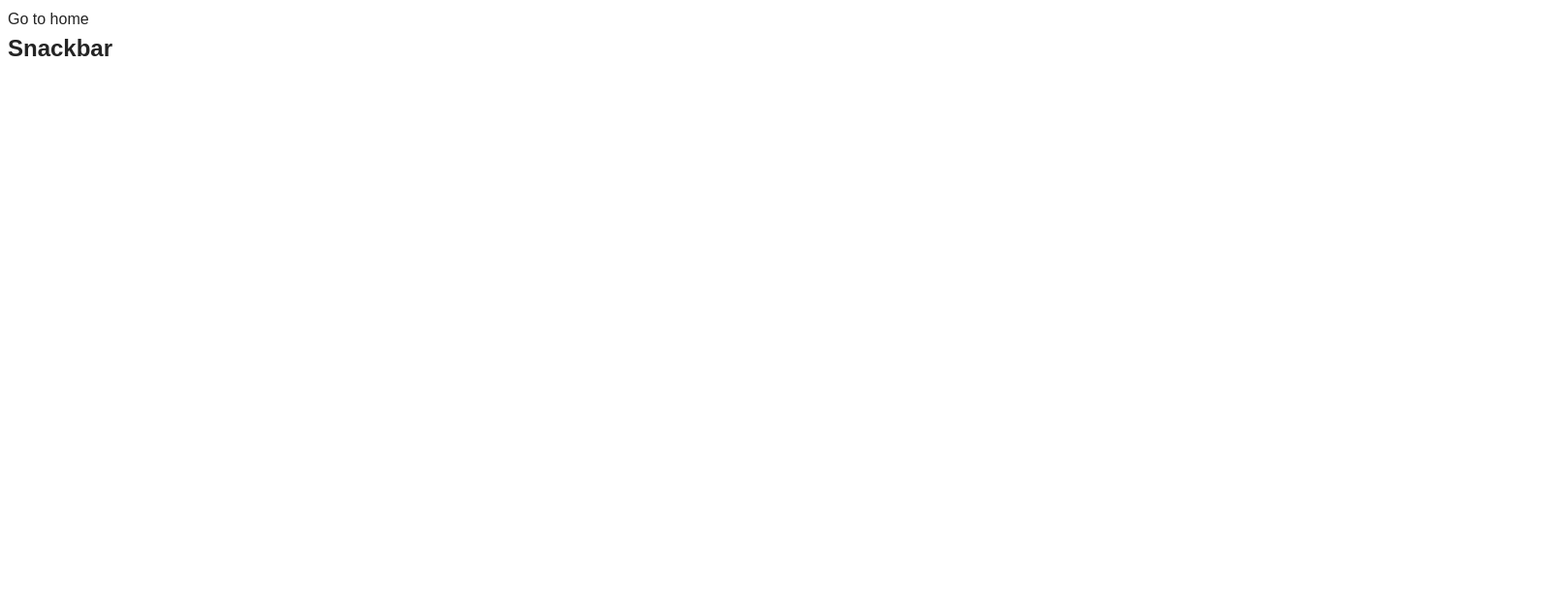
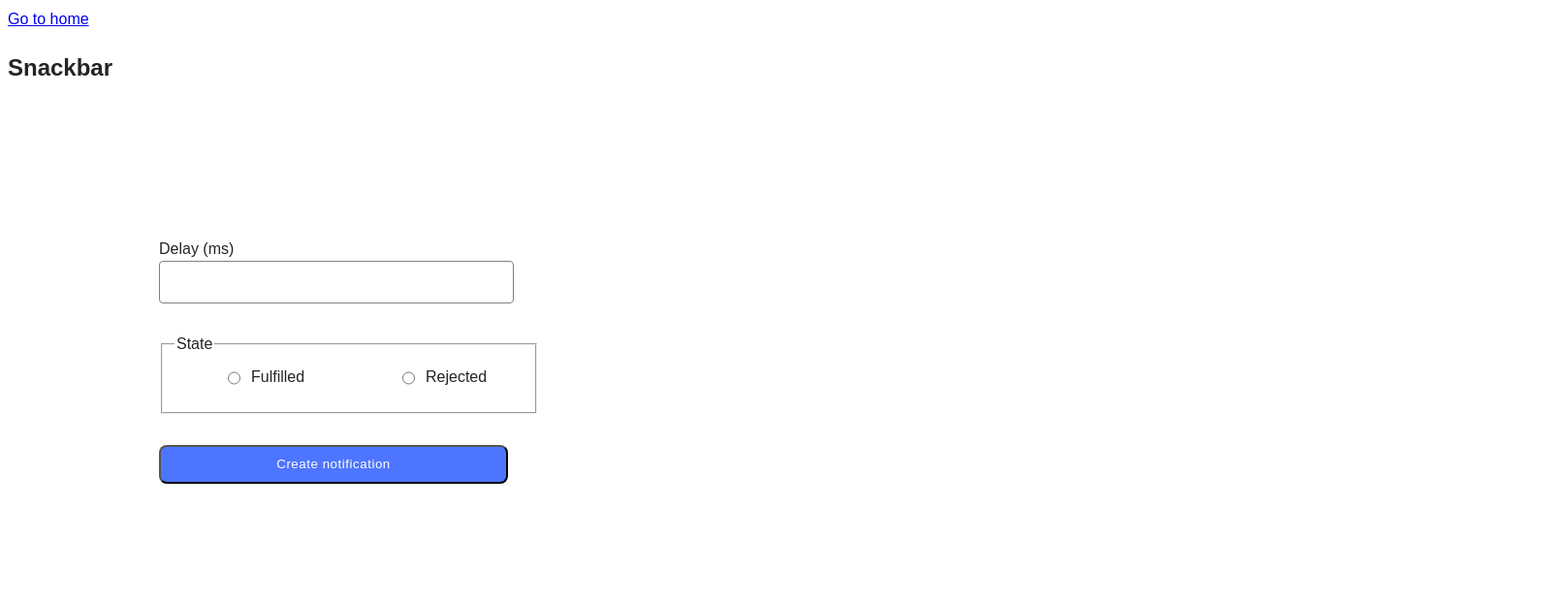
Before and after one commit to Vikasa2704/goit-js-hw-10, a website built with Vite: page src/2-snackbar.html in a window 1280 px wide. Shown: the whole page at 97% size, 1604 px wide, since content can reach past the window. Built offline with nearby package versions, Linux system fonts and the light colour scheme.

Commit message:
add snackbar

```diff
--- a/src/2-snackbar.html
+++ b/src/2-snackbar.html
@@ -12,6 +12,27 @@
       <a href="./index.html">Go to home</a>
       <h1>Snackbar</h1>
     </section>
+    <form class="form">
+      <label>
+        Delay (ms)
+        <input type="number" name="delay" required />
+      </label>
+
+      <fieldset>
+        <legend>State</legend>
+        <label>
+          <input type="radio" name="state" value="fulfilled" required />
+          Fulfilled
+        </label>
+        <label>
+          <input type="radio" name="state" value="rejected" required />
+          Rejected
+        </label>
+      </fieldset>
+
+      <button type="submit" class="btn-promises">Create notification</button>
+    </form>
+
     <script src="./js/2-snackbar.js" type="module"></script>
   </body>
 </html>
--- a/src/css/snackbar.css
+++ b/src/css/snackbar.css
@@ -1,35 +1,70 @@
-/* Reset styles */
-h1,
-h2,
-h3,
-h4,
-h5,
-h6,
-p {
-  margin: 0;
+.form {
+  display: flex;
+  flex-direction: column;
+  justify-content: center;
+  width: 1440px;
+  height: 496px;
+  margin-left: 156px;
+  margin-top: 36px;
+}
+label {
+  display: inline-flex;
+  flex-direction: column;
+  align-items: flex-start;
+  margin-bottom: 30px;
 }
 
-p:last-child {
-  margin-bottom: 0;
+input {
+  display: inline-block;
+  width: 360px;
+  height: 40px;
+  align-items: center;
+  text-align: center;
+  border-radius: 4px;
+  border: 1px solid #808080;
+}
+fieldset label {
+  display: inline-flex;
+  flex-direction: row;
+  align-items: center;
+  width: 32px;
+  height: 32px;
+  margin-right: 48px;
+  gap: 8px;
 }
 
-ul {
-  margin: 0;
-  padding: 0;
-  list-style: none;
+fieldset {
+  display: flex;
+  justify-content: space-around;
+  align-items: center;
+  width: 360px;
+  height: 64px;
+  stroke-width: 1px;
+  stroke: #808080;
 }
 
-a {
-  color: currentColor;
-  text-decoration: none;
+.btn-promises {
+  display: inline-block;
+  width: 360px;
+  height: 40px;
+  margin-top: 32px;
+  border-radius: 8px;
+  background: #4e75ff;
+  color: #fff;
+  font-weight: 500;
+  letter-spacing: 0.04em;
+  cursor: pointer;
+}
+.btn-promises:hover {
+  background: #6c8cff;
+}
+.input:hover {
+  border-color: #2e2f42;
+}
+input:active {
+  border-color: #4e75ff;
 }
 
-button {
-  cursor: pointer;
+fieldset:hover {
+  border-color: #2e2f42;
 }
-
-img {
-  display: block;
-  max-width: 100%;
-  height: auto;
-}
--- a/src/js/2-snackbar.js
+++ b/src/js/2-snackbar.js
@@ -1,2 +1,40 @@
 import '../css/snackbar.css';
 import '../css/styles.css';
+import iziToast from 'izitoast';
+import 'izitoast/dist/css/iziToast.min.css';
+
+const form = document.querySelector('.form');
+form.addEventListener('submit', onSubmit);
+function onSubmit(event) {
+  event.preventDefault();
+
+  // Отримання обраного значення затримки
+  const delayInput = document.querySelector('input[name="delay"]');
+  const delay = parseInt(delayInput.value);
+
+  // Отримання обраного значення стану
+  const stateInput = document.querySelector('input[name="state"]:checked');
+  const state = stateInput ? stateInput.value : '';
+
+  // Створення промісу
+  const promise = new Promise((resolve, reject) => {
+    // Вирішення або відхилення промісу згідно обраного стану
+    const action = state === 'fulfilled' ? resolve : reject;
+    setTimeout(() => action(delay), delay);
+  });
+
+  // Обробка промісу
+  promise
+    .then(delay => {
+      iziToast.success({
+        message: `✅ Fulfilled promise in ${delay}ms`,
+      });
+    })
+    .catch(delay => {
+      iziToast.error({
+        message: `❌ Rejected promise in ${delay}ms`,
+      });
+    });
+
+  form.reset();
+}
```
Also changed, not shown: src/img/javascript.svg.
